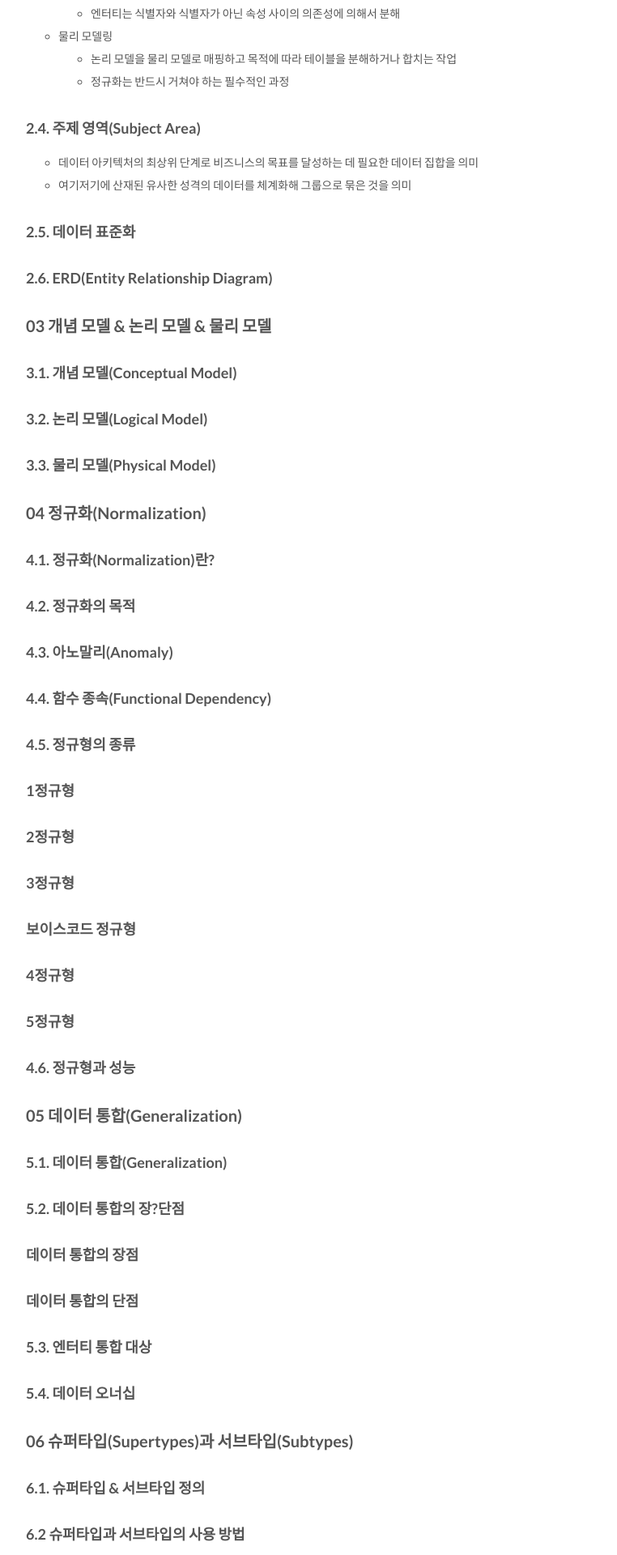
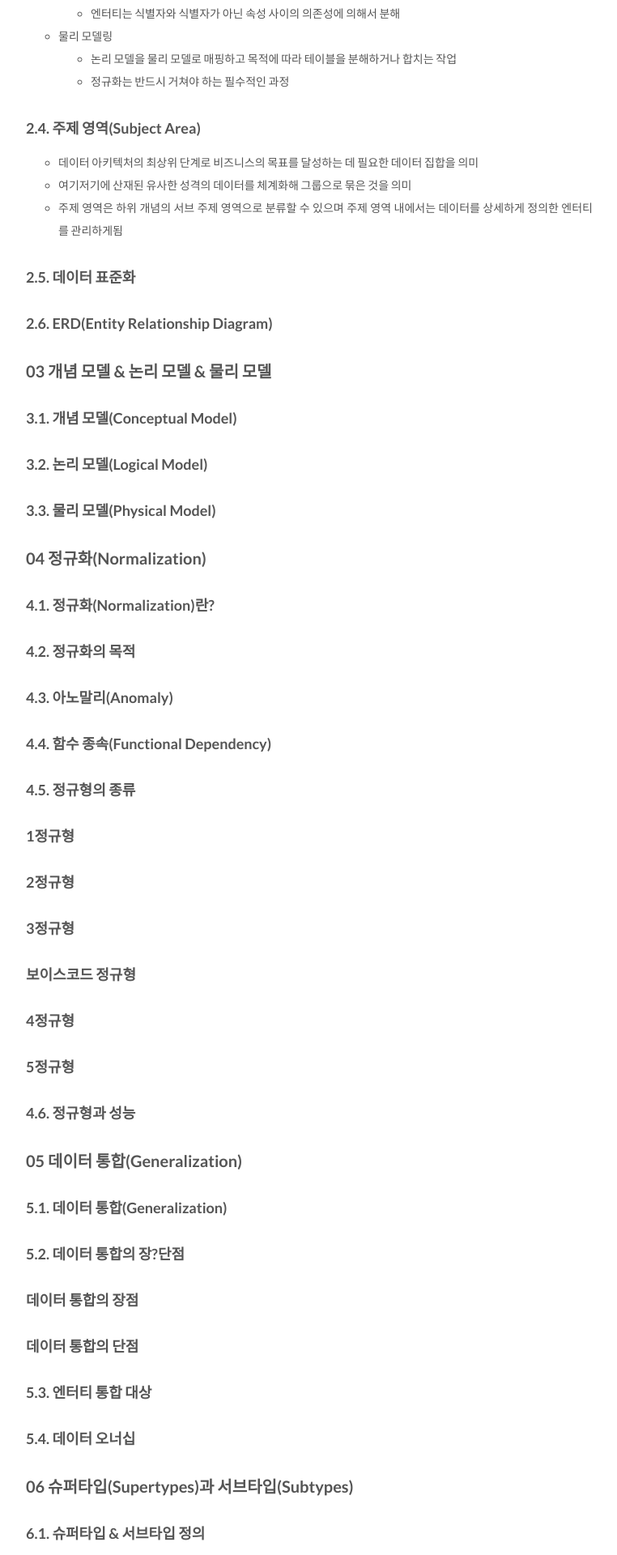
Before and after one commit to csj4032/csj4032.github.io, a Jekyll site: the page built from _posts/2018-05-02-관계형데이터모델링프리미엄가이드.md, in a window 1280 px wide. Shown: the part 4314-6234 px from the top of the page at 81% size, without its empty margins (258-1020 px from the left). Built offline with Jekyll 4.4.1, drawn with Linux system fonts in a browser that asks for light colours; comment, search, counter and statistics services are not loaded.

Commit message:
관계형 데이터 모델링 프리미엄 가이드 포스팅 수정

```diff
--- a/_posts/2018-05-02-관계형데이터모델링프리미엄가이드.md
+++ b/_posts/2018-05-02-관계형데이터모델링프리미엄가이드.md
@@ -123,6 +123,7 @@ comments: true
 ### 2.4. 주제 영역(Subject Area)
 * 데이터 아키텍처의 최상위 단계로 비즈니스의 목표를 달성하는 데 필요한 데이터 집합을 의미
 * 여기저기에 산재된 유사한 성격의 데이터를 체계화해 그룹으로 묶은 것을 의미
+* 주제 영역은 하위 개념의 서브 주제 영역으로 분류할 수 있으며 주제 영역 내에서는 데이터를 상세하게 정의한 엔터티를 관리하게됨
 
 ### 2.5. 데이터 표준화
 
```
